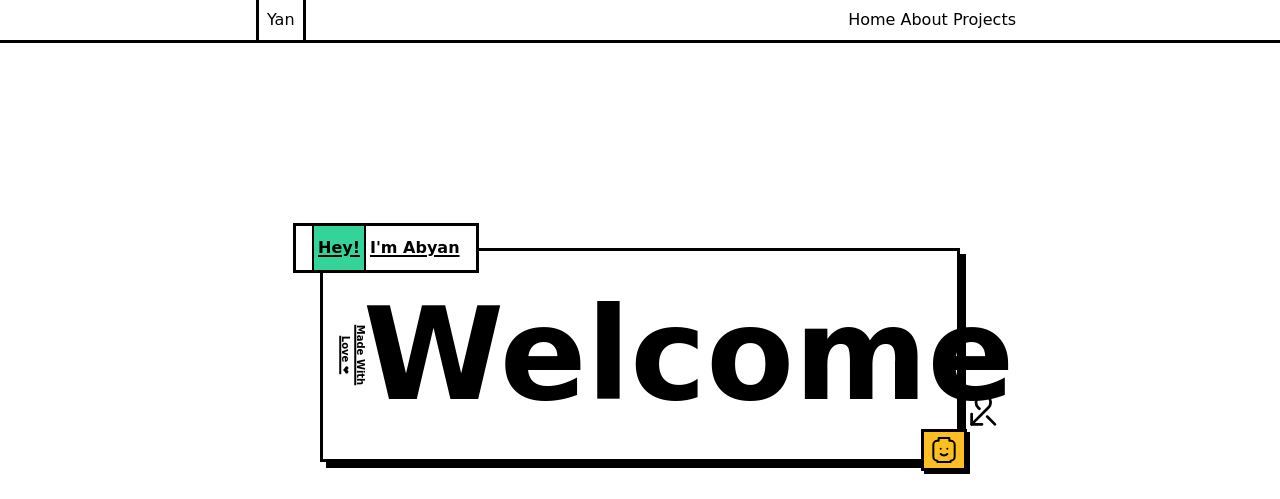
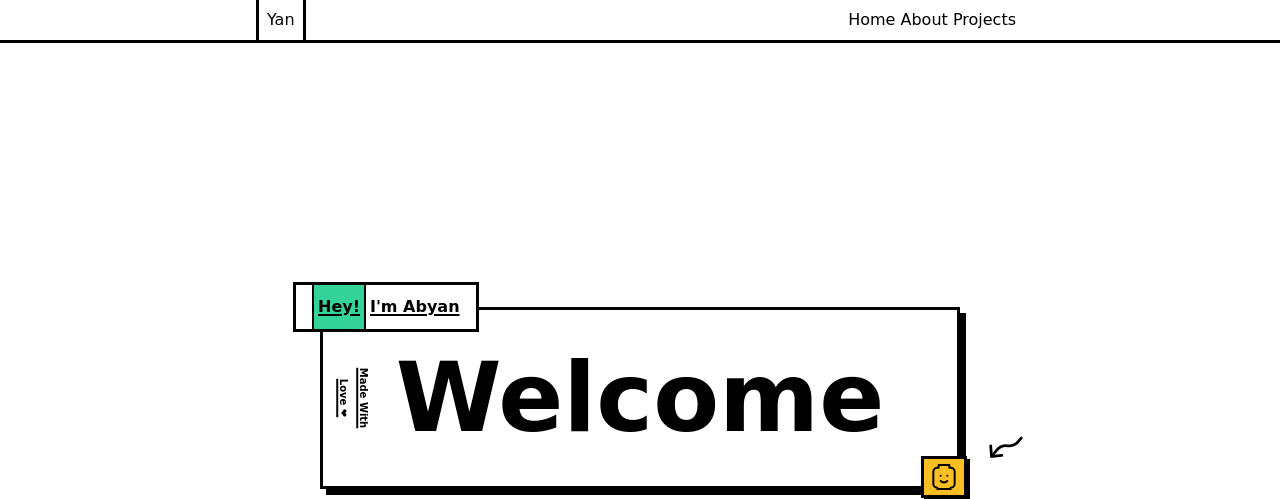
Before and after one commit to M-Abyan/portfolio, a website: page src/index.html in a window 1280 px wide. Shown: the top 499 px of the page. Drawn offline with Linux system fonts and the light colour scheme; a web font is replaced by a local one.

Commit message:
Another Commit

```diff
--- a/index.html
+++ b/src/index.html
@@ -9,10 +9,10 @@
     <link rel="preconnect" href="https://fonts.gstatic.com" crossorigin>
     <link href="https://fonts.googleapis.com/css2?family=Playpen+Sans:wght@500;600;700;800&display=swap" rel="stylesheet">
     <!--Google Font-->
-    <link href="dist/output.css" rel="stylesheet">
+    <link href="/dist/output.css" rel="stylesheet">
 </head>
-<body class="font-primary">
-    <div class="md:px-20 lg:px-64 fixed w-full flex justify-between
+<body class="font-primary overflow-hidden">
+    <div class="md:px-20 lg:px-64 flex justify-between
     border-b-[3px] border-nav bg-white">
         <div class="logo-bg-color border-r-[3px] border-nav
         md:border-x-[3px] flex px-2 items-center ">Yan</div>
@@ -24,7 +24,7 @@
             </div>
         </div>
     </div>
-    <div class="flex flex-col items-center gap-16 justify-center h-dvh text-center">
+    <div class="flex flex-col items-center gap-16 justify-center h-screen text-center mx-auto">
         <div class="flex flex-col items-stretch w-[80%] lg:w-[60%]
         xl:w-1/2 justify-centers gap-10">
             <div class="border-[3px] bg-white
@@ -39,7 +39,7 @@
                 </div>
                 <div class="absolute box-shadow-2 bottom-[-12px]
                 right-[-10px] border-[3px] border-black px-1 py-[2px]
-                bg-amber-400">
+                bg-amber-400 ">
                     <svg xmlns="http://www.w3.org/2000/svg"
                     class="icon icon-tabler icon-tabler-lego"
                     width="32" height="32" viewBox="0 0 24 24"
@@ -51,20 +51,17 @@
                         <path d="M9.5 15a3.5 3.5 0 0 0 5 0" />
                         <path d="M7 5h1v-2h8v2h1a3 3 0 0 1 3 3v9a3 3 0 0 1 -3 3v1h-10v-1a3 3 0 0 1 -3 -3v-9a3 3 0 0 1 3 -3" />
                     </svg>
-                    <svg xmlns="http://www.w3.org/2000/svg"
-                    class="absolute icon icon-tabler icon-tabler-arrow-loop-left-2
-                    right-[-40px] bottom-8 rotate-[-45deg]"
-                    width="44" height="44" viewBox="0 0 24 24" stroke-width="1.5"
-                    stroke="#000000" fill="none" stroke-linecap="round"
-                    stroke-linejoin="round">
-                    <path stroke="none" d="M0 0h24v24H0z" fill="none"/>
-                    <path d="M13 21v-6m0 -6v-1a4 4 0 1 1 4 4h-13" />
-                    <path d="M8 16l-4 -4l4 -4" />
-                    </svg>
                 </div>
-                <div class="text-3xl md:text-9xl font-semibold w-full">Welcome</div>
+                <div class="fixed md:absolute right-[-20px] md:right-[-70px] md:top-[65%] rotate-[220deg]">
+                    <svg xmlns="http://www.w3.org/2000/svg" class="icon icon-tabler icon-tabler-arrow-curve-right" width="44" height="44" viewBox="0 0 24 24" stroke-width="1.5" stroke="#000000" fill="none" stroke-linecap="round" stroke-linejoin="round">
+                        <path stroke="none" d="M0 0h24v24H0z" fill="none"/>
+                        <path d="M10 7l4 -4l4 4" />
+                        <path d="M14 3v4.394a6.737 6.737 0 0 1 -3 5.606a6.737 6.737 0 0 0 -3 5.606v2.394" />
+                      </svg>
+                </div>
+                <div class="text-3xl md:text-7xl xl:text-8xl 2xl:text-9xl font-semibold w-full">Welcome</div>
                 <div class=" rotate-90 absolute left-0 font-extrabold
-                text-[8px] md:text-[10px] text-wrap underline decoration-2">
+                text-[8px] leading-loose md:text-[10px] text-wrap underline underline-offset-2 decoration-2">
                 Made With <br>Love ❤
                 </div>
             </div>
@@ -151,6 +148,6 @@
                 </div>
             </div>
     </div>
-    <script src="src/script.js"></script>
+    <script src="/src/script.js"></script>
 </body>
 </html>
```
Also changed, not shown: dist/output.css, src/about.html (renamed from about.html).
